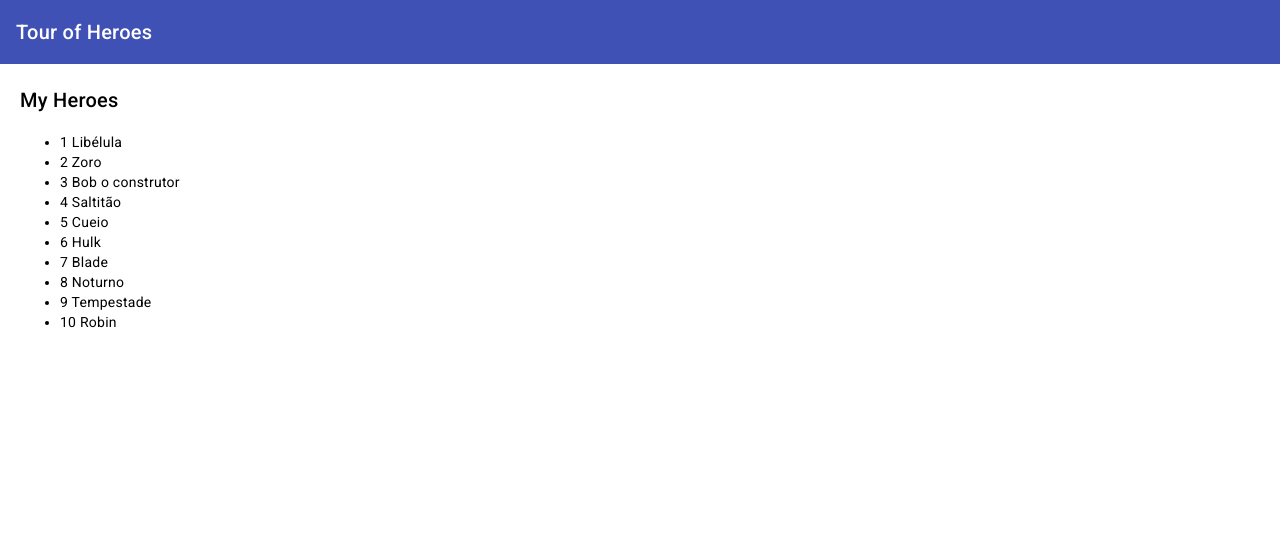
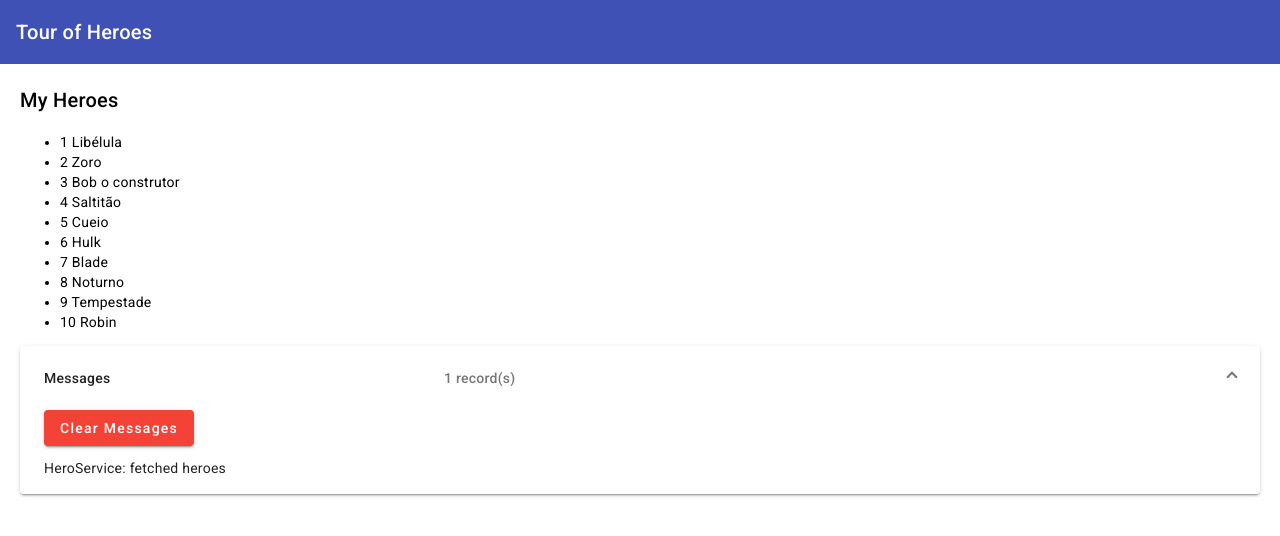
Before and after one commit to targinu/tour-of-heroes, an Angular app: page / in a window 1280 px wide. Shown: the top 536 px of the page. Built offline with nearby package versions, Linux system fonts and the light colour scheme.

Commit message:
Mostrando Mensagens

```diff
--- a/src/app/app.component.html
+++ b/src/app/app.component.html
@@ -4,4 +4,5 @@
 
 <div class="content">
   <app-heroes></app-heroes>
+  <app-messages></app-messages>
 </div>
--- a/src/app/hero.service.ts
+++ b/src/app/hero.service.ts
@@ -1,14 +1,18 @@
 import { Injectable } from '@angular/core';
 import { Observable, of } from 'rxjs';
 import { Hero } from './hero.model';
+import { MessageService } from './message.service';
 import { HEROES } from './mock-heroes';
 
 @Injectable({
   providedIn: 'root',
 })
 export class HeroService {
+  constructor(private messageService: MessageService) {}
+
   getHeroes(): Observable<Hero[]> {
     const heroes = of(HEROES);
+    this.messageService.add('HeroService: fetched heroes');
     return heroes;
   }
 }
--- a/src/app/heroes/heroes.component.ts
+++ b/src/app/heroes/heroes.component.ts
@@ -1,6 +1,7 @@
 import { Component, OnInit } from '@angular/core';
 import { Hero } from '../hero.model';
 import { HeroService } from '../hero.service';
+import { MessageService } from '../message.service';
 
 @Component({
   selector: 'app-heroes',
@@ -11,7 +12,10 @@ export class HeroesComponent implements OnInit {
   heroes: Hero[] = [];
   selectedHero?: Hero;
 
-  constructor(private heroService: HeroService) {}
+  constructor(
+    private heroService: HeroService,
+    private messageService: MessageService
+  ) {}
 
   ngOnInit(): void {
     this.getHeroes();
@@ -23,5 +27,6 @@ export class HeroesComponent implements OnInit {
 
   onSelect(hero: Hero): void {
     this.selectedHero = hero;
+    this.messageService.add(`HeroesComponent: Selected hero id=${hero.id}`);
   }
 }
--- /dev/null
+++ b/src/app/message.service.ts
@@ -0,0 +1,19 @@
+import { Injectable } from '@angular/core';
+
+@Injectable({
+  providedIn: 'root',
+})
+export class MessageService {
+  private messages: string[] = [];
+  add(message: string): void {
+    this.messages.push(message);
+  }
+
+  clear(): void {
+    this.messages = [];
+  }
+
+  getMessages(): string[] {
+    return this.messages;
+  }
+}
--- /dev/null
+++ b/src/app/messages/messages.component.html
@@ -0,0 +1,20 @@
+<mat-accordion *ngIf="messageService.getMessages().length">
+  <mat-expansion-panel expanded="true">
+    <mat-expansion-panel-header>
+      <mat-panel-title> Messages </mat-panel-title>
+      <mat-panel-description>
+        {{ messageService.getMessages().length }} record(s)
+      </mat-panel-description>
+    </mat-expansion-panel-header>
+
+    <p>
+      <button color="warn" mat-raised-button (click)="messageService.clear()">
+        Clear Messages
+      </button>
+    </p>
+
+    <div *ngFor="let message of messageService.getMessages()">
+      {{ message }}
+    </div>
+  </mat-expansion-panel>
+</mat-accordion>
```
Also changed, not shown: src/app/app.module.ts (+11 -1 lines), src/app/messages/messages.component.ts (added, +11 -0 lines), src/app/messages/messages.component.scss (added), 1 other file (tests, documents, lock files or other folders).
